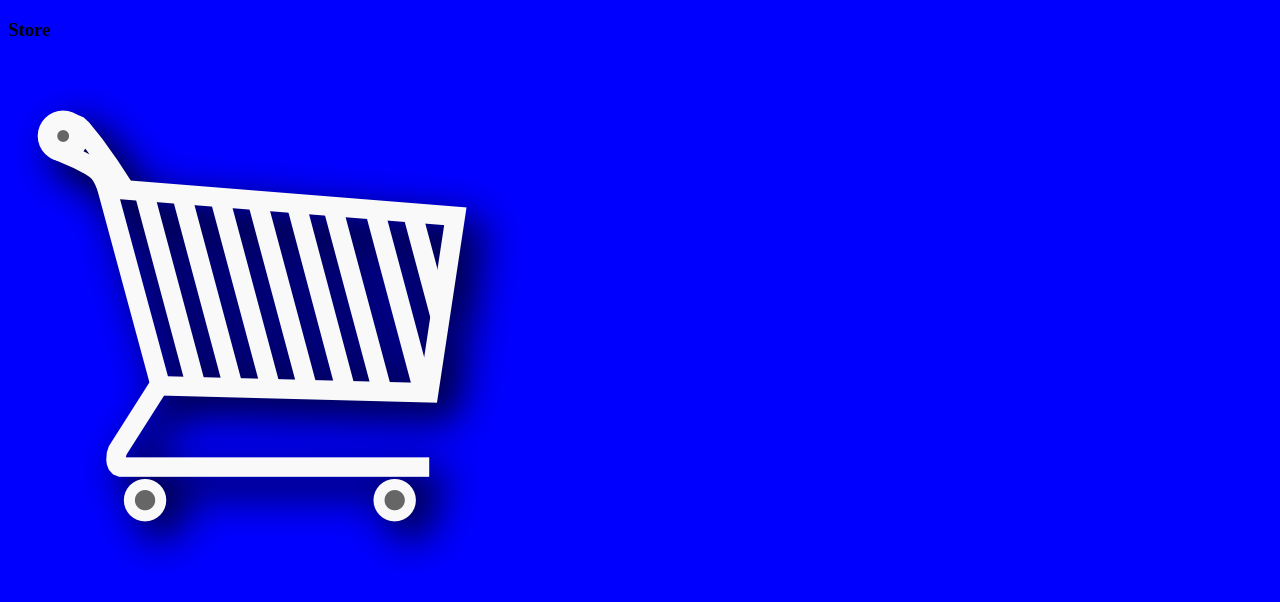
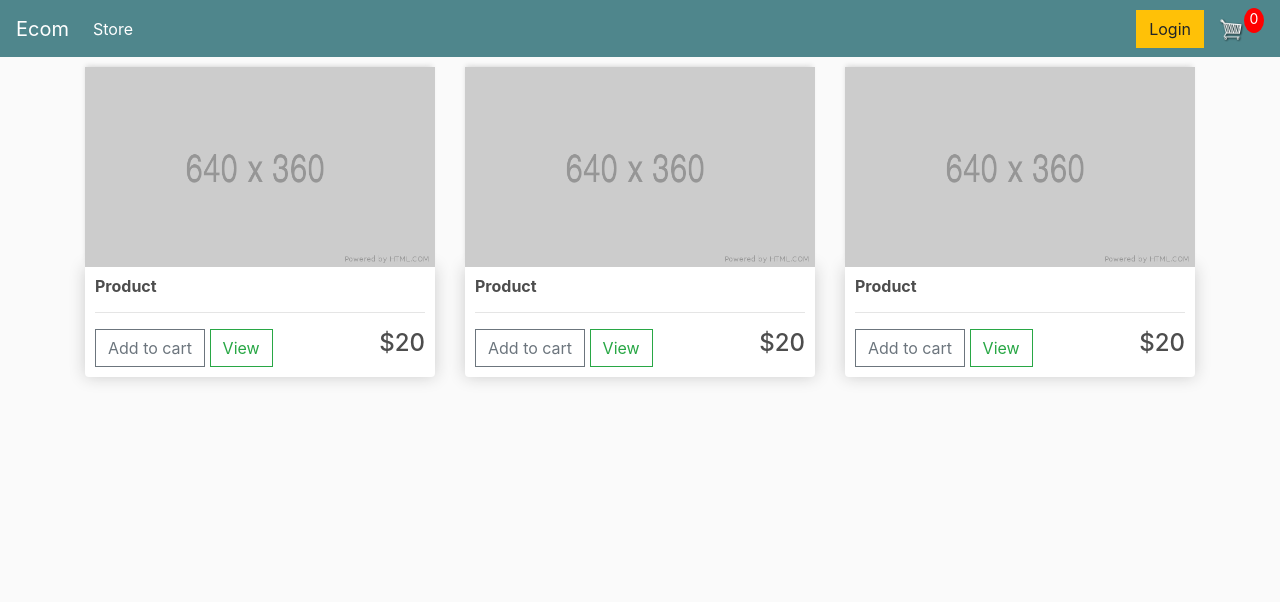
Before and after one commit to LeonardoSoutoMaior/ecommerce-django, a Django app: page / in a window 1280 px wide. Shown: the top 602 px of the page. Run offline with Django 5.2, Linux system fonts and the light colour scheme; some libraries are stand-ins or nearby versions.

Commit message:
2 Commit

```diff
--- a/store/templates/cart.html
+++ b/store/templates/cart.html
@@ -1 +1,5 @@
-<h3>Cart</h3>
+{% extends 'main.html' %}
+{% load static %}
+{% block content %}
+    <h3>Cart</h3>
+{% endblock content %}
--- a/store/templates/checkout.html
+++ b/store/templates/checkout.html
@@ -1 +1,5 @@
-<h3>Checkout</h3>
+{% extends 'main.html' %}
+{% load static %}
+{% block content %}
+    <h3>Checkout</h3>
+{% endblock content %}
--- a/store/templates/main.html
+++ b/store/templates/main.html
@@ -1 +1,52 @@
-<h3>Main</h3>
+<!DOCTYPE html>
+{% load static %}
+<html lang="pt-br">
+<head>
+    <meta charset="UTF-8">
+    <meta name="viewport" content="width=device-width, initial-scale=1.0">
+    <link rel="stylesheet" href="https://stackpath.bootstrapcdn.com/bootstrap/4.4.1/css/bootstrap.min.css" integrity="sha384-Vkoo8x4CGsO3+Hhxv8T/Q5PaXtkKtu6ug5TOeNV6gBiFeWPGFN9MuhOf23Q9Ifjh" crossorigin="anonymous">
+    <link rel="stylesheet" href="{% static 'store/css/main.css' %}">
+    <title>Ecom</title>
+</head>
+<body>
+
+    <nav class="navbar navbar-expand-lg navbar-dark bg-dark">
+        <a class="navbar-brand" href="{% url 'store' %}">Ecom</a>
+        <button class="navbar-toggler" type="button" data-toggle="collapse" data-target="#navbarSupportedContent" aria-controls="navbarSupportedContent" aria-expanded="false" aria-label="Toggle navigation">
+          <span class="navbar-toggler-icon"></span>
+        </button>
+
+        <div class="collapse navbar-collapse" id="navbarSupportedContent">
+          <ul class="navbar-nav mr-auto">
+            <li class="nav-item active">
+              <a class="nav-link" href="{% url 'store' %}">Store <span class="sr-only">(current)</span></a>
+            </li>
+
+          </ul>
+
+          <div class="form-inline my-2 my-lg-0">
+            <a href="#" class="btn btn-warning">Login</a>
+
+            <a href="{% url 'cart' %}">
+                <img id="cart-icon" src="{% static 'store/images/cart.png' %}" alt="">
+            </a>
+            <p id="cart-total">0</p>
+          </div>
+
+        </div>
+    </nav>
+
+    <div class="container">
+        {% block content %}
+
+        {% endblock content %}
+    </div>
+
+
+    <script src="https://code.jquery.com/jquery-3.4.1.slim.min.js" integrity="sha384-J6qa4849blE2+poT4WnyKhv5vZF5SrPo0iEjwBvKU7imGFAV0wwj1yYfoRSJoZ+n" crossorigin="anonymous"></script>
+
+	<script src="https://cdn.jsdelivr.net/npm/popper.js@1.16.0/dist/umd/popper.min.js" integrity="sha384-Q6E9RHvbIyZFJoft+2mJbHaEWldlvI9IOYy5n3zV9zzTtmI3UksdQRVvoxMfooAo" crossorigin="anonymous"></script>
+
+	<script src="https://stackpath.bootstrapcdn.com/bootstrap/4.4.1/js/bootstrap.min.js" integrity="sha384-wfSDF2E50Y2D1uUdj0O3uMBJnjuUD4Ih7YwaYd1iqfktj0Uod8GCExl3Og8ifwB6" crossorigin="anonymous"></script>
+</body>
+</html>
--- a/store/templates/store.html
+++ b/store/templates/store.html
@@ -1,14 +1,38 @@
+{% extends 'main.html' %}
 {% load static %}
-<!DOCTYPE html>
-<html lang="pt-br">
-<head>
-    <meta charset="UTF-8">
-    <meta name="viewport" content="width=device-width, initial-scale=1.0">
-    <link rel="stylesheet" href="{% static 'store/css/main.css' %}">
-    <title>Document</title>
-</head>
-<body>
-    <h3>Store</h3>
-    <img src="{% static 'store/images/cart.png' %}" alt="">
-</body>
-</html>
+{% block content %}
+    <div class="row">
+        <div class="col-lg-4">
+            <img class="thumbnail" src="{% static 'store/images/placeholder.png' %}" alt="">
+            <div class="box-element product">
+                <h6><strong>Product</strong></h6>
+                <hr>
+                <button class="btn btn-outline-secondary add-btn">Add to cart</button>
+                <a class="btn btn-outline-success" href="#">View</a>
+                <h4 style="display: inline-block; float: right;">$20</h4>
+            </div>
+        </div>
+
+        <div class="col-lg-4">
+            <img class="thumbnail" src="{% static 'store/images/placeholder.png' %}" alt="">
+            <div class="box-element product">
+                <h6><strong>Product</strong></h6>
+                <hr>
+                <button class="btn btn-outline-secondary add-btn">Add to cart</button>
+                <a class="btn btn-outline-success" href="#">View</a>
+                <h4 style="display: inline-block; float: right;">$20</h4>
+            </div>
+        </div>
+
+        <div class="col-lg-4">
+            <img class="thumbnail" src="{% static 'store/images/placeholder.png' %}" alt="">
+            <div class="box-element product">
+                <h6><strong>Product</strong></h6>
+                <hr>
+                <button class="btn btn-outline-secondary add-btn">Add to cart</button>
+                <a class="btn btn-outline-success" href="#">View</a>
+                <h4 style="display: inline-block; float: right;">$20</h4>
+            </div>
+        </div>
+    </div>
+{% endblock content %}
--- a/templates/static/store/css/main.css
+++ b/templates/static/store/css/main.css
@@ -1,3 +1,99 @@
 body{
-    background-color: blue;
+	background-color: hsl(0, 0%, 98%);
 }
+
+h1,h2,h3,h4,h5,h6{
+	color:hsl(0, 0%, 30%);
+}
+
+.box-element{
+	box-shadow:hsl(0, 0%, 80%) 0 0 16px;
+	background-color: #fff;
+	border-radius: 4px;
+	padding: 10px;
+}
+
+.thumbnail{
+	width: 100%;
+	height: 200px;
+	-webkit-box-shadow: -1px -3px 5px -2px rgba(214,214,214,1);
+    -moz-box-shadow: -1px -3px 5px -2px rgba(214,214,214,1);
+    box-shadow: -1px -3px 5px -2px rgba(214,214,214,1);
+}
+
+.product{
+	border-radius: 0 0 4px 4px;
+}
+
+.bg-dark{
+	background-color: #4f868c!important;
+}
+
+#cart-icon{
+	width:25px;
+	display: inline-block;
+	margin-left: 15px;
+}
+
+#cart-total{
+	display: block;
+	text-align: center;
+	color:#fff;
+	background-color: red;
+	width: 20px;
+	height: 25px;
+	border-radius: 50%;
+	font-size: 14px;
+}
+
+.col-lg-4, .col-lg-6, .col-lg-8, .col-lg-12{
+	margin-top: 10px;
+}
+
+.btn{
+	border-radius: 0;
+}
+
+.row-image{
+	width: 100px;
+}
+
+.form-field{
+	width:250px;
+	display: inline-block;
+	padding: 5px;
+}
+
+.cart-row{
+	display: flex;
+    align-items: flex-stretch;
+    padding-bottom: 10px;
+    margin-bottom: 10px;
+    border-bottom: 1px solid #ececec;
+
+}
+
+.quantity{
+	display: inline-block;
+	font-weight: 700;
+	padding-right:10px;
+
+
+}
+
+.chg-quantity{
+	width: 12px;
+	cursor: pointer;
+	display: block;
+	margin-top: 5px;
+	transition:.1s;
+}
+
+.chg-quantity:hover{
+	opacity: .6;
+}
+
+
+.hidden{
+	display: none!important;
+}
```
Also changed, not shown: templates/static/store/images/placeholder.png (added).
